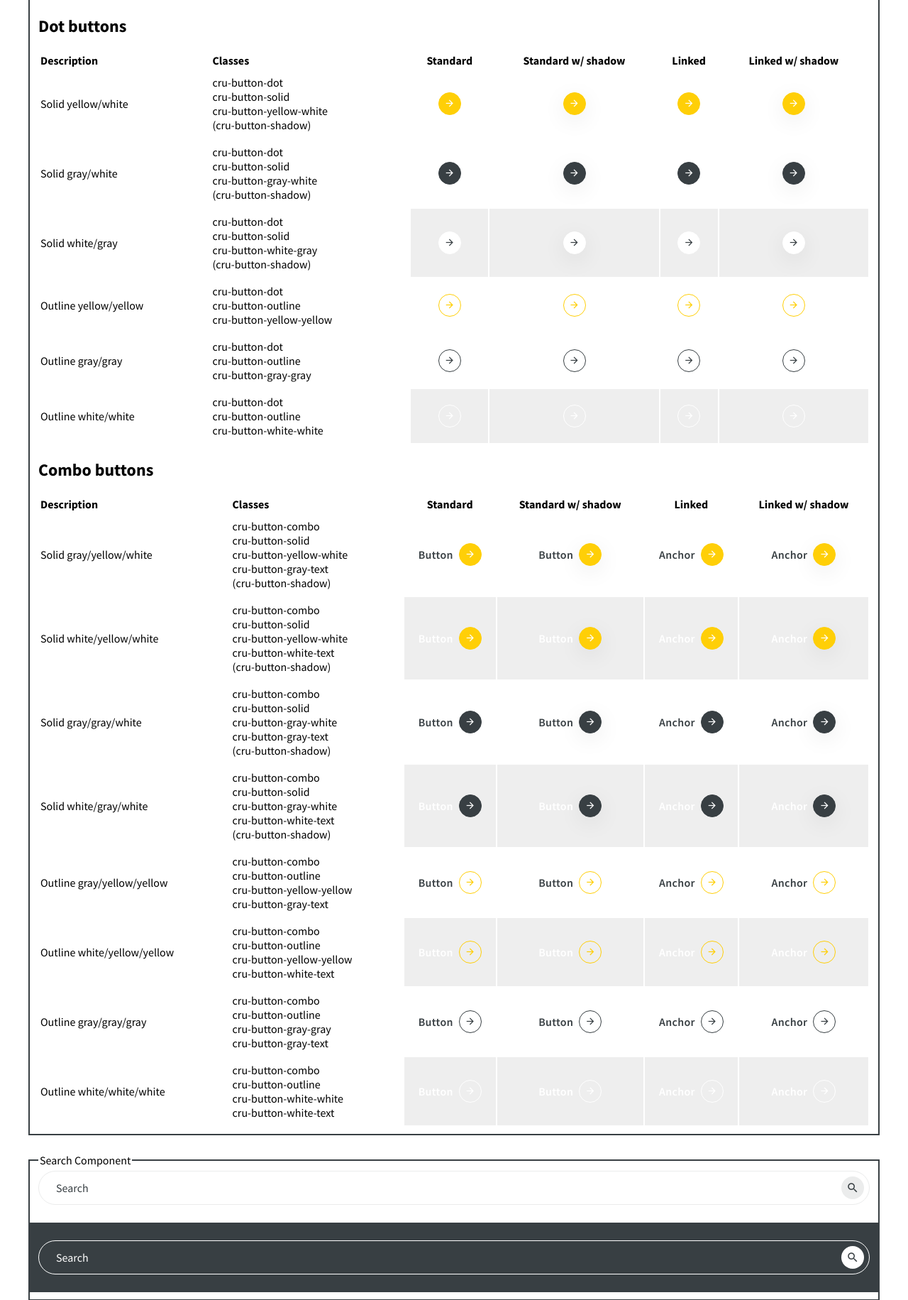
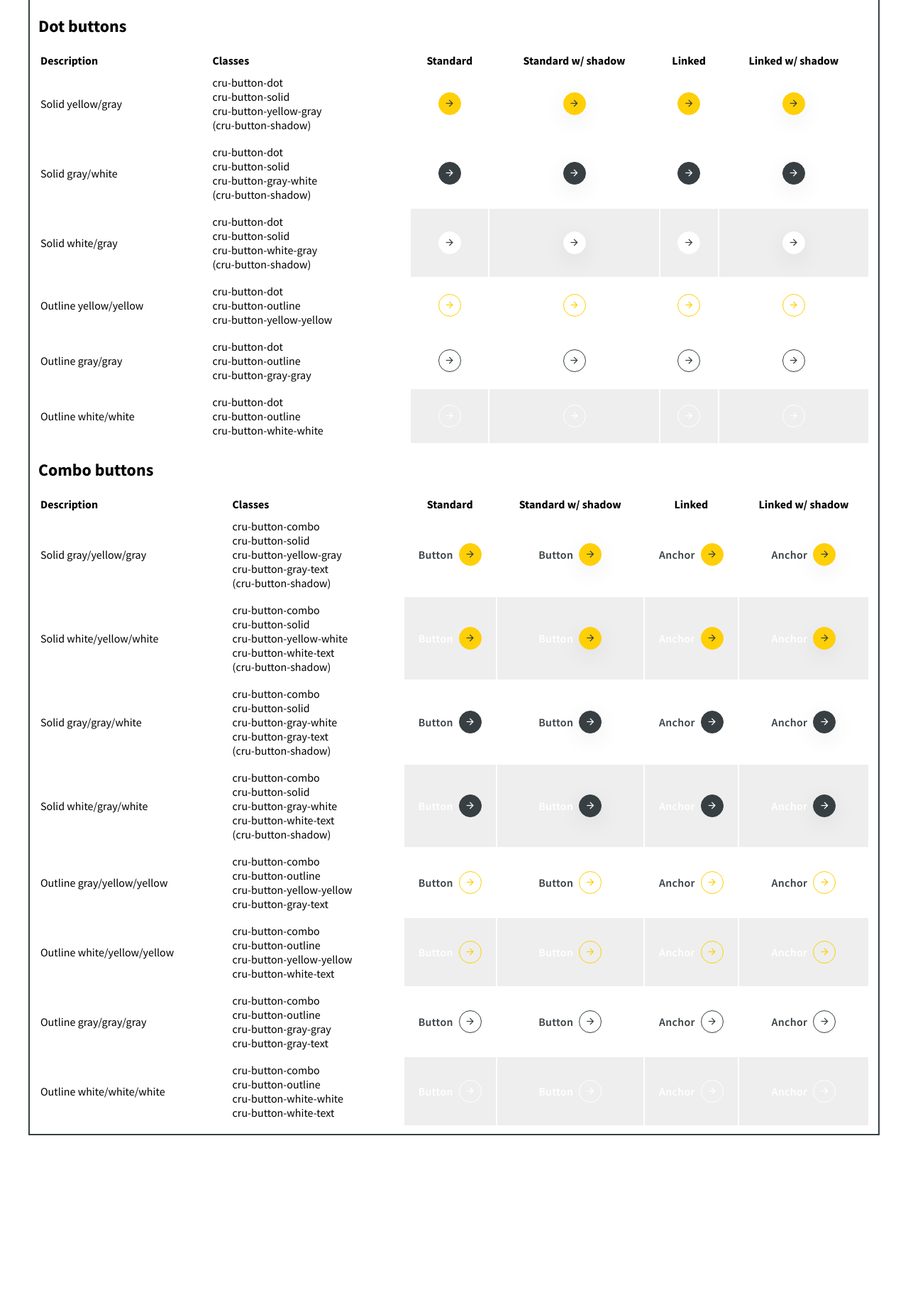
Before and after one commit to CruGlobal/cru-content-designs, a PHP site: page /v0.3/cruorg in a window 1280 px wide. Shown: the part 1101-2932 px from the top of the page at 71% size. After the commit the page ends 2700 px from the top, so only its background shows below. Run offline with PHP 8.4, Linux system fonts and the light colour scheme.

Commit message:
Color update and responsive styling for standard buttons

```diff
--- a/v0.3/cruorg/components/button/button.php
+++ b/v0.3/cruorg/components/button/button.php
@@ -25,7 +25,7 @@ $buttons = array(
     array('outline', 'white-white'),
   ),
   'dot' => array(
-    array('solid', 'yellow-white'),
+    array('solid', 'yellow-gray'),
     array('solid', 'gray-white'),
     array('solid', 'white-gray'),
     array('outline', 'yellow-yellow'),
@@ -33,7 +33,7 @@ $buttons = array(
     array('outline', 'white-white'),
   ),
   'combo' => array(
-    array('solid', 'yellow-white', 'gray-text'),
+    array('solid', 'yellow-gray', 'gray-text'),
     array('solid', 'yellow-white', 'white-text'),
     array('solid', 'gray-white', 'gray-text'),
     array('solid', 'gray-white', 'white-text'),
--- a/v0.3/cruorg/components/button/button.scss
+++ b/v0.3/cruorg/components/button/button.scss
@@ -18,6 +18,7 @@
   letter-spacing: $cru-btn-letter-spacing;
   text-decoration: $cru-btn-text-decoration;
   transition: $cru-btn-transition;
+  text-transform: none;
   &:focus {
     outline: $cru-btn-outline-active-focus;
   }
@@ -28,8 +29,7 @@
   .cmp-button {
     line-height: $cru-btn-line-height;
     border-radius: $cru-btn-border-radius;
-    font-size: 16px;
-    padding: 9px 23px;
+    @include cru-responsive-styles($cru-button-responsive-styles);
   }
   &.cru-button-solid .cmp-button {
     @include yellow-gray-solid;
@@ -77,25 +77,12 @@
   }
 }
 
-// Dot button type defaults
-.cru-button-dot {
-  &.cru-button-solid {
-    .cmp-button__icon {
-      @include yellow-white-solid;
-    }
-  }
-  &.cru-button-outline {
-    .cmp-button__icon {
-      @include yellow-yellow-outline;
-    }
-  }
-}
-
 // Combo button type defaults
 .cru-button-combo {
   .cmp-button {
     font-size: 16px;
     line-height: 32px;
+    color: $cru-color-gray-dark;
   }
   &.cru-button-gray-text .cmp-button {
     color: $cru-color-gray-dark;
@@ -133,7 +120,7 @@
     }
     .cmp-button {
       &__icon {
-        @include yellow-white-solid;
+        @include yellow-gray-solid;
       }
     }
   }
@@ -204,7 +191,7 @@
 
 .cru-button-dot {
   &.cru-button-solid {
-    &.cru-button-yellow-white .cmp-button:hover .cmp-button__icon {
+    &.cru-button-yellow-gray .cmp-button:hover .cmp-button__icon {
       @include gray-white-solid;
     }
     &.cru-button-white-gray .cmp-button__icon {
@@ -216,8 +203,8 @@
 .cru-button-dot,
 .cru-button-combo {
   &.cru-button-solid {
-    &.cru-button-yellow-white .cmp-button__icon {
-      @include yellow-white-solid;
+    &.cru-button-yellow-gray .cmp-button__icon {
+      @include yellow-gray-solid;
     }
     &.cru-button-gray-white .cmp-button__icon {
       @include gray-white-solid;
--- a/v0.3/cruorg/index.php
+++ b/v0.3/cruorg/index.php
@@ -78,12 +78,12 @@
         // 'image',
         // 'input',
         // 'list',
-        'search',
+        // 'search',
         // 'searchbar',
         // 'separator',
         // 'sharing',
         // 'tabs',
-        'teaser',
+        // 'teaser',
         // 'text',
         // 'title',
       );
--- a/v0.3/cruorg/styles.css
+++ b/v0.3/cruorg/styles.css
@@ -190,15 +190,28 @@
   cursor: pointer;
   letter-spacing: 0.02em;
   text-decoration: none;
-  transition: color 0.15s ease-in-out, background-color 0.15s ease-in-out, border-color 0.15s ease-in-out; }
+  transition: color 0.15s ease-in-out, background-color 0.15s ease-in-out, border-color 0.15s ease-in-out;
+  text-transform: none; }
   .cmp-button:focus {
     outline: none; }
 
 .cru-button-standard .cmp-button {
   line-height: calc(1em + 4px);
   border-radius: 4px;
-  font-size: 16px;
+  font-size: 1rem;
   padding: 9px 23px; }
+  @media (max-width: 768px) {
+    .cru-button-standard .cmp-button {
+      font-size: 0.875rem;
+      padding: 6px 15px; } }
+  @media (min-width: 769px) and (max-width: 992px) {
+    .cru-button-standard .cmp-button {
+      font-size: 1rem;
+      padding: 9px 23px; } }
+  @media (min-width: 993px) and (max-width: 1200px) {
+    .cru-button-standard .cmp-button {
+      font-size: 1rem;
+      padding: 9px 23px; } }
 
 .cru-button-standard.cru-button-solid .cmp-button {
   color: #383F43;
@@ -242,19 +255,10 @@
     position: relative;
     top: 3px; }
 
-.cru-button-dot.cru-button-solid .cmp-button__icon {
-  color: #FFFFFF;
-  background-color: #FFCF07;
-  border-color: #FFCF07; }
-
-.cru-button-dot.cru-button-outline .cmp-button__icon {
-  color: #FFCF07;
-  background-color: transparent;
-  border-color: #FFCF07; }
-
 .cru-button-combo .cmp-button {
   font-size: 16px;
-  line-height: 32px; }
+  line-height: 32px;
+  color: #383F43; }
 
 .cru-button-combo.cru-button-gray-text .cmp-button {
   color: #383F43; }
@@ -288,7 +292,7 @@
 
 .cru-button-dot.cru-button-solid .cmp-button__icon,
 .cru-button-combo.cru-button-solid .cmp-button__icon {
-  color: #FFFFFF;
+  color: #383F43;
   background-color: #FFCF07;
   border-color: #FFCF07; }
 
@@ -352,7 +356,7 @@
   background-color: transparent;
   border-color: #FFFFFF; }
 
-.cru-button-dot.cru-button-solid.cru-button-yellow-white .cmp-button:hover .cmp-button__icon {
+.cru-button-dot.cru-button-solid.cru-button-yellow-gray .cmp-button:hover .cmp-button__icon {
   color: #FFFFFF;
   background-color: #383F43;
   border-color: #383F43; }
@@ -362,9 +366,9 @@
   background-color: #FFFFFF;
   border-color: #FFFFFF; }
 
-.cru-button-dot.cru-button-solid.cru-button-yellow-white .cmp-button__icon,
-.cru-button-combo.cru-button-solid.cru-button-yellow-white .cmp-button__icon {
-  color: #FFFFFF;
+.cru-button-dot.cru-button-solid.cru-button-yellow-gray .cmp-button__icon,
+.cru-button-combo.cru-button-solid.cru-button-yellow-gray .cmp-button__icon {
+  color: #383F43;
   background-color: #FFCF07;
   border-color: #FFCF07; }
 
```
Also changed, not shown: v0.3/cruorg/components/button/button.css (+22 -18 lines), v0.3/scss/variables/_buttons2.scss (+13 -0 lines).
